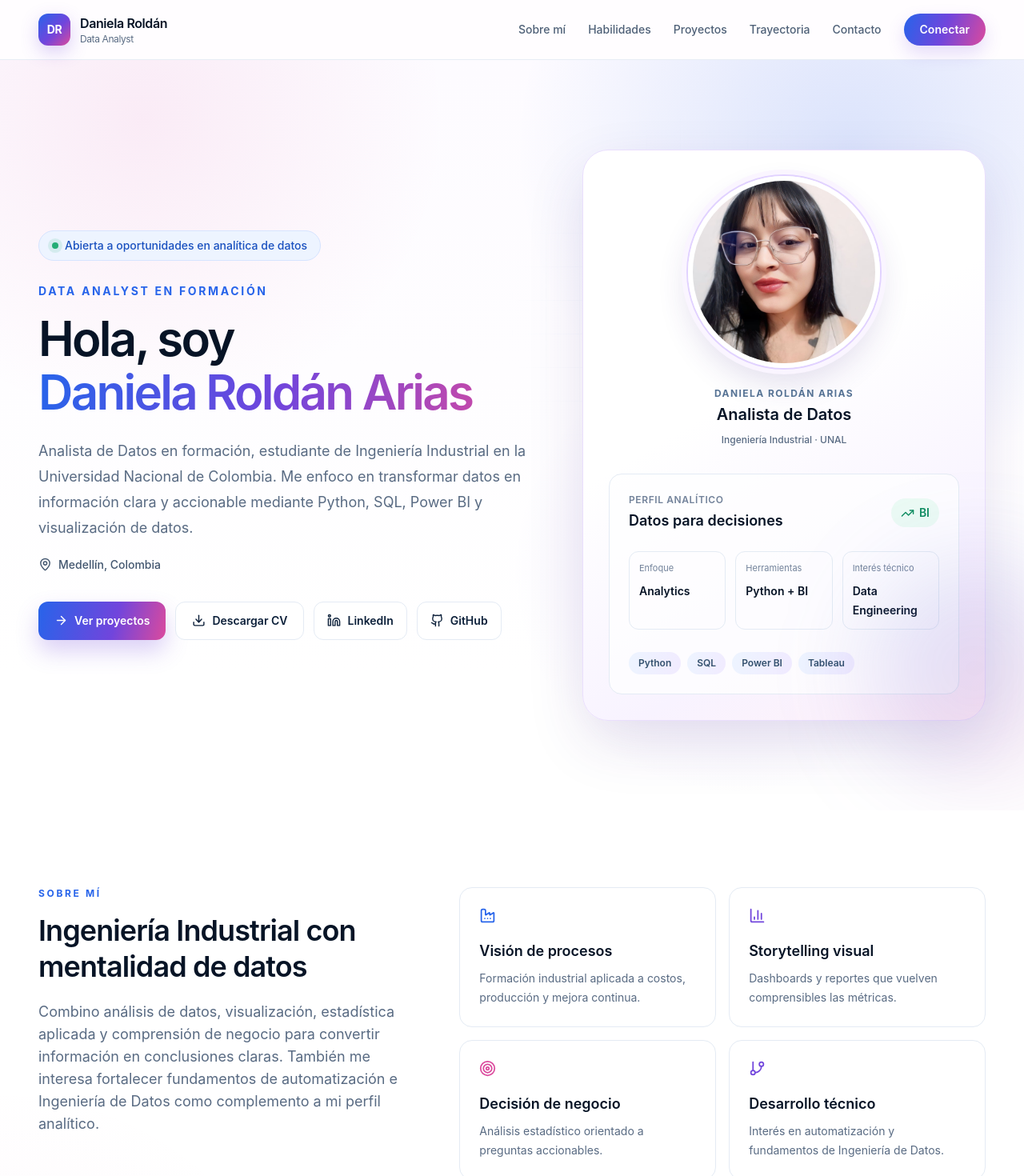
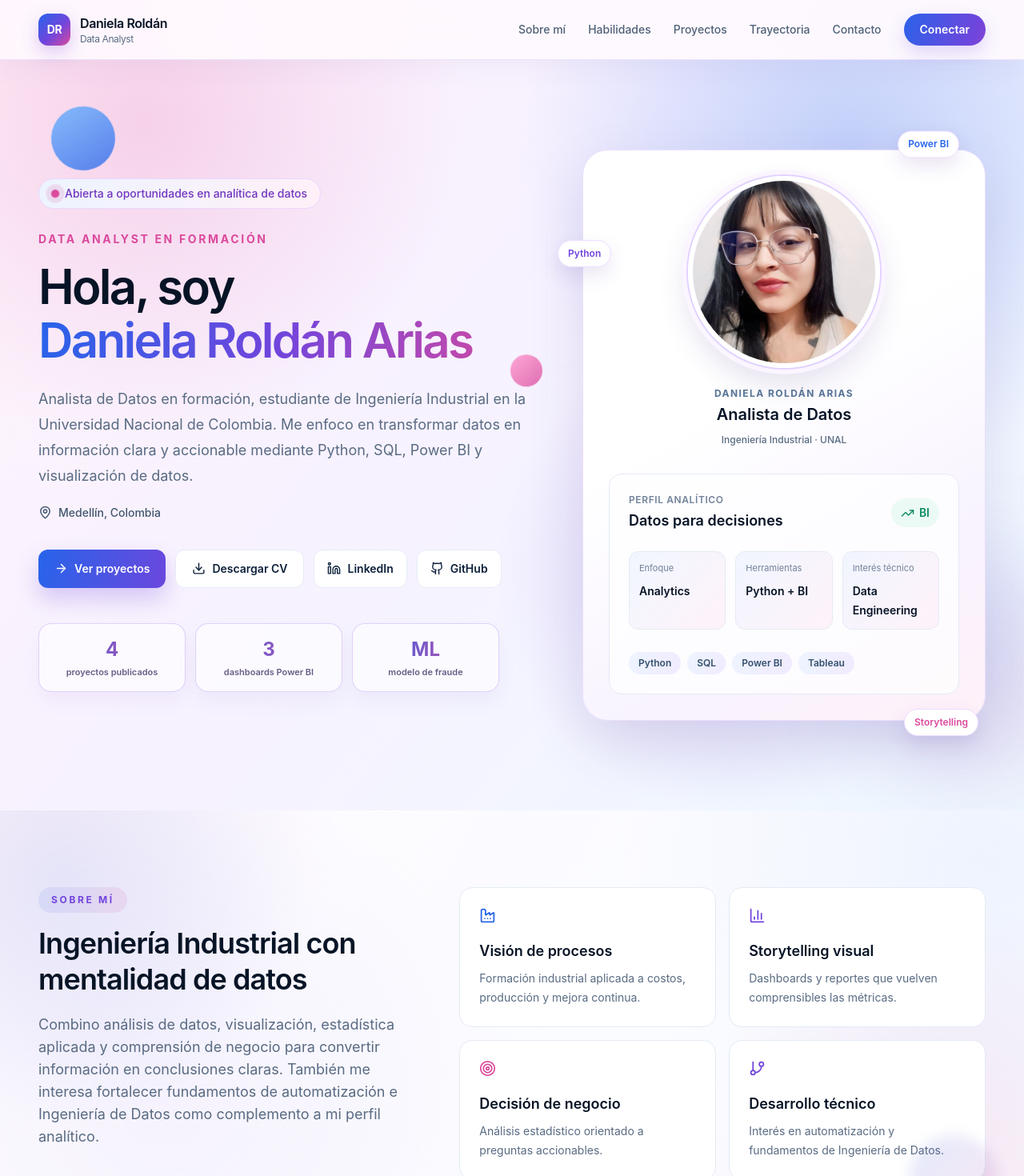
Before and after one commit to droldana-oss/daniela-roldan-portfolio, a React (Vite) app: page / in a window 1280 px wide. Shown: the top 1470 px of the page at 80% size. Built offline with nearby package versions, Linux system fonts and the light colour scheme.

Commit message:
Make portfolio more vibrant and dynamic

```diff
--- a/src/components/About.jsx
+++ b/src/components/About.jsx
@@ -26,7 +26,7 @@ const strengths = [
 
 export function About() {
   return (
-    <section className="section" id="sobre-mi">
+    <section className="section colorful-section" id="sobre-mi">
       <div className="container about-grid">
         <SectionHeading
           eyebrow="Sobre mí"
--- a/src/components/Contact.jsx
+++ b/src/components/Contact.jsx
@@ -5,7 +5,7 @@ import { profile } from "../data/profile";
 export function Contact() {
   return (
     <section className="section contact" id="contacto">
-      <div className="container contact-card">
+      <div className="container contact-card vivid-card">
         <p className="eyebrow">Contacto</p>
         <h2>Conversemos sobre datos y oportunidades</h2>
         <p>
--- a/src/components/Hero.jsx
+++ b/src/components/Hero.jsx
@@ -15,9 +15,18 @@ const indicators = [
   { label: "Interés técnico", value: "Data Engineering" },
 ];
 
+const portfolioStats = [
+  { value: "4", label: "proyectos publicados" },
+  { value: "3", label: "dashboards Power BI" },
+  { value: "ML", label: "modelo de fraude" },
+];
+
 export function Hero() {
   return (
     <section className="hero" id="inicio">
+      <div className="hero-orb orb-blue" aria-hidden="true" />
+      <div className="hero-orb orb-purple" aria-hidden="true" />
+      <div className="hero-orb orb-pink" aria-hidden="true" />
       <div className="container hero-grid">
         <div className="hero-copy">
           <div className="availability">
@@ -62,9 +71,20 @@ export function Hero() {
               GitHub
             </ButtonLink>
           </div>
+          <div className="portfolio-stats" aria-label="Resumen de portafolio">
+            {portfolioStats.map((stat) => (
+              <div key={stat.label}>
+                <strong>{stat.value}</strong>
+                <span>{stat.label}</span>
+              </div>
+            ))}
+          </div>
         </div>
 
         <div className="analytics-card" aria-label="Resumen profesional">
+          <span className="floating-chip chip-dashboard">Power BI</span>
+          <span className="floating-chip chip-python">Python</span>
+          <span className="floating-chip chip-story">Storytelling</span>
           <div className="portrait-frame">
             <img
               className="profile-photo"
--- a/src/index.css
+++ b/src/index.css
@@ -33,12 +33,15 @@ html {
 }
 
 body {
+  position: relative;
   margin: 0;
   min-width: 320px;
   background:
-    radial-gradient(circle at 0% 28%, rgba(219, 74, 157, 0.045), transparent 25rem),
-    radial-gradient(circle at 100% 55%, rgba(113, 69, 220, 0.05), transparent 28rem),
-    #ffffff;
+    radial-gradient(circle at 2% 18%, rgba(219, 74, 157, 0.13), transparent 26rem),
+    radial-gradient(circle at 97% 35%, rgba(39, 100, 234, 0.12), transparent 29rem),
+    radial-gradient(circle at 16% 72%, rgba(113, 69, 220, 0.1), transparent 27rem),
+    linear-gradient(120deg, #fffafd 0%, #f7f7ff 44%, #f7fbff 100%);
+  background-attachment: fixed;
 }
 
 a {
@@ -56,19 +59,21 @@ p {
 
 .section {
   @apply py-20 sm:py-24;
+  position: relative;
   scroll-margin-top: 78px;
 }
 
 .soft {
   background:
-    radial-gradient(circle at 12% 20%, rgba(219, 74, 157, 0.07), transparent 27%),
-    radial-gradient(circle at 90% 82%, rgba(39, 100, 234, 0.08), transparent 29%),
-    #f8f7ff;
+    radial-gradient(circle at 12% 20%, rgba(219, 74, 157, 0.15), transparent 27%),
+    radial-gradient(circle at 90% 82%, rgba(39, 100, 234, 0.14), transparent 29%),
+    linear-gradient(115deg, #fff4fa, #f5efff 50%, #eef7ff);
 }
 
 .eyebrow {
-  @apply mb-4 text-xs font-bold tracking-[0.22em] uppercase;
-  color: var(--color-blue-accent);
+  @apply mb-4 inline-flex rounded-full px-4 py-2 text-xs font-bold tracking-[0.22em] uppercase;
+  color: var(--color-purple-accent);
+  background: linear-gradient(90deg, rgba(39, 100, 234, 0.09), rgba(219, 74, 157, 0.11));
 }
 
 .section-heading {
@@ -92,8 +97,9 @@ p {
 /* Navigation */
 .site-header {
   @apply sticky top-0 z-30 border-b backdrop-blur-xl;
-  border-color: rgba(228, 235, 244, 0.86);
-  background: rgba(255, 253, 255, 0.9);
+  border-color: rgba(228, 214, 252, 0.72);
+  background: rgba(255, 249, 254, 0.84);
+  box-shadow: 0 10px 34px rgba(81, 47, 143, 0.055);
 }
 
 .navbar {
@@ -121,17 +127,29 @@ p {
 }
 
 .desktop-links a:not(.nav-action) {
-  @apply transition-colors;
+  @apply relative transition-colors;
 }
 
 .desktop-links a:not(.nav-action):hover {
-  color: var(--color-blue-accent);
+  color: var(--color-purple-accent);
+}
+
+.desktop-links a:not(.nav-action)::after {
+  content: "";
+  @apply absolute -bottom-2 left-0 h-0.5 w-full origin-left scale-x-0 rounded-full transition-transform;
+  background: linear-gradient(90deg, var(--color-blue-accent), var(--color-pink-accent));
+}
+
+.desktop-links a:not(.nav-action):hover::after {
+  transform: scaleX(1);
 }
 
 .nav-action {
   @apply rounded-full px-5 py-2.5 font-semibold text-white transition-all hover:-translate-y-px;
   background: linear-gradient(110deg, var(--color-blue-accent), var(--color-purple-accent), var(--color-pink-accent));
   box-shadow: 0 10px 22px rgba(113, 69, 220, 0.18);
+  background-size: 180% 180%;
+  animation: gradient-flow 5s ease infinite;
 }
 
 .menu-toggle {
@@ -153,17 +171,17 @@ p {
 .hero {
   @apply relative overflow-hidden py-16 sm:py-24 lg:py-28;
   background:
-    radial-gradient(circle at 83% 12%, rgba(39, 100, 234, 0.16), transparent 31%),
-    radial-gradient(circle at 72% 68%, rgba(113, 69, 220, 0.12), transparent 25%),
-    radial-gradient(circle at 14% 8%, rgba(219, 74, 157, 0.09), transparent 27%),
-    linear-gradient(180deg, #fdfbff 0%, #ffffff 82%);
+    radial-gradient(circle at 83% 12%, rgba(39, 100, 234, 0.25), transparent 31%),
+    radial-gradient(circle at 72% 68%, rgba(113, 69, 220, 0.21), transparent 27%),
+    radial-gradient(circle at 14% 8%, rgba(219, 74, 157, 0.2), transparent 29%),
+    linear-gradient(130deg, #fff3fb 0%, #f7f2ff 42%, #eef8ff 100%);
 }
 
 .hero::before {
   content: "";
   @apply absolute top-12 right-0 h-[540px] w-1/2 opacity-35;
-  background-image: linear-gradient(#dbe6f6 1px, transparent 1px),
-    linear-gradient(90deg, #dbe6f6 1px, transparent 1px);
+  background-image: linear-gradient(rgba(126, 89, 215, 0.18) 1px, transparent 1px),
+    linear-gradient(90deg, rgba(39, 100, 234, 0.15) 1px, transparent 1px);
   background-size: 42px 42px;
   mask-image: radial-gradient(ellipse, black 24%, transparent 72%);
 }
@@ -178,24 +196,50 @@ p {
 
 .hero-grid {
   @apply relative grid items-center gap-14 lg:grid-cols-[1.04fr_0.84fr];
+  z-index: 1;
+}
+
+.hero-orb {
+  @apply absolute rounded-full;
+  pointer-events: none;
+  opacity: 0.78;
+}
+
+.orb-blue {
+  @apply top-20 left-[5%] h-20 w-20;
+  background: linear-gradient(135deg, #67b3ff, var(--color-blue-accent));
+  animation: drift-one 7s ease-in-out infinite alternate;
+}
+
+.orb-purple {
+  @apply right-[6%] bottom-28 h-16 w-16;
+  background: linear-gradient(135deg, #bb92ff, var(--color-purple-accent));
+  animation: drift-two 6s ease-in-out infinite alternate;
+}
+
+.orb-pink {
+  @apply top-[40%] right-[47%] h-10 w-10;
+  background: linear-gradient(135deg, #ff91cb, var(--color-pink-accent));
+  animation: drift-one 5s ease-in-out infinite alternate-reverse;
 }
 
 .availability {
   @apply mb-7 inline-flex items-center gap-2 rounded-full border px-4 py-2 text-sm font-medium;
-  color: #1950bf;
-  border-color: #d6e4ff;
-  background: var(--color-blue-soft);
+  color: #7135bf;
+  border-color: #ead7ff;
+  background: linear-gradient(100deg, var(--color-blue-soft), var(--color-pink-soft));
 }
 
 .availability span {
   @apply h-2 w-2 rounded-full;
-  background: #24ad75;
-  box-shadow: 0 0 0 5px rgba(36, 173, 117, 0.12);
+  background: var(--color-pink-accent);
+  box-shadow: 0 0 0 5px rgba(219, 74, 157, 0.15);
+  animation: pulse-dot 2s ease-in-out infinite;
 }
 
 .hero-role {
   @apply mb-4 text-sm font-bold tracking-[0.19em] uppercase;
-  color: var(--color-blue-accent);
+  color: var(--color-pink-accent);
 }
 
 .hero-copy h1 {
@@ -236,6 +280,12 @@ p {
   @apply text-white;
   background: linear-gradient(105deg, var(--color-blue-accent), var(--color-purple-accent) 60%, var(--color-pink-accent));
   box-shadow: 0 14px 28px rgba(113, 69, 220, 0.25);
+  background-size: 180% 180%;
+}
+
+.button.primary:hover {
+  animation: gradient-flow 2s ease infinite;
+  box-shadow: 0 18px 36px rgba(219, 74, 157, 0.24);
 }
 
 .button.secondary,
@@ -260,10 +310,35 @@ p {
 }
 
 .analytics-card {
-  @apply rounded-[2rem] border bg-white p-6 sm:p-8;
+  @apply relative rounded-[2rem] border bg-white p-6 sm:p-8;
   border-color: #eadffd;
   background: linear-gradient(150deg, #ffffff 42%, #f8f3ff 75%, #fff1f8);
   box-shadow: 0 28px 70px rgba(71, 42, 135, 0.13);
+  animation: card-float 7s ease-in-out infinite;
+}
+
+.floating-chip {
+  @apply absolute rounded-full border bg-white px-3 py-2 text-xs font-semibold;
+  border-color: #edddff;
+  box-shadow: 0 10px 25px rgba(91, 53, 163, 0.13);
+}
+
+.chip-dashboard {
+  @apply -top-5 right-8;
+  color: var(--color-blue-accent);
+  animation: chip-bob 4s ease-in-out infinite;
+}
+
+.chip-python {
+  @apply top-28 -left-8 hidden sm:block;
+  color: var(--color-purple-accent);
+  animation: chip-bob 4.8s ease-in-out infinite reverse;
+}
+
+.chip-story {
+  @apply right-2 -bottom-5 hidden sm:block;
+  color: var(--color-pink-accent);
+  animation: chip-bob 5.4s ease-in-out infinite;
 }
 
 .portrait-frame {
@@ -327,6 +402,7 @@ p {
 .indicator-grid div {
   @apply rounded-xl border p-3;
   border-color: var(--color-line);
+  background: linear-gradient(130deg, rgba(237, 244, 255, 0.78), rgba(255, 240, 248, 0.82));
 }
 
 .indicator-grid small {
@@ -348,7 +424,46 @@ p {
   background: linear-gradient(100deg, var(--color-blue-soft), var(--color-purple-soft));
 }
 
+.portfolio-stats {
+  @apply mt-11 grid max-w-xl grid-cols-3 gap-3;
+}
+
+.portfolio-stats div {
+  @apply rounded-2xl border px-3 py-4 text-center;
+  border-color: rgba(212, 193, 250, 0.72);
+  background: rgba(255, 255, 255, 0.6);
+  box-shadow: 0 12px 24px rgba(103, 67, 166, 0.06);
+}
+
+.portfolio-stats strong {
+  @apply block text-2xl font-bold;
+  color: transparent;
+  background: linear-gradient(100deg, var(--color-blue-accent), var(--color-pink-accent));
+  background-clip: text;
+  -webkit-background-clip: text;
+}
+
+.portfolio-stats span {
+  @apply mt-1 block text-[11px] leading-4 font-semibold;
+  color: #675d86;
+}
+
 /* About and skills */
+.colorful-section {
+  overflow: hidden;
+  background:
+    radial-gradient(circle at 6% 16%, rgba(39, 100, 234, 0.1), transparent 24%),
+    radial-gradient(circle at 93% 80%, rgba(219, 74, 157, 0.11), transparent 26%),
+    rgba(255, 255, 255, 0.48);
+}
+
+.colorful-section::after {
+  content: "";
+  @apply absolute right-8 bottom-10 h-28 w-28 rounded-full;
+  background: linear-gradient(130deg, rgba(39, 100, 234, 0.13), rgba(219, 74, 157, 0.14));
+  filter: blur(8px);
+}
+
 .about-grid {
   @apply grid gap-12 lg:grid-cols-[0.8fr_1.1fr] lg:items-start;
 }
@@ -359,15 +474,27 @@ p {
 
 .strength-card,
 .skill-card {
-  @apply rounded-2xl border bg-white p-6 transition-all duration-200;
+  @apply relative overflow-hidden rounded-2xl border bg-white p-6 transition-all duration-200;
   border-color: var(--color-line);
+}
+
+.strength-card::after,
+.skill-card::after {
+  content: "";
+  @apply absolute -right-6 -bottom-7 h-20 w-20 rounded-full opacity-0 transition-opacity;
+  background: radial-gradient(circle, rgba(219, 74, 157, 0.18), transparent 68%);
 }
 
 .strength-card:hover,
 .skill-card:hover {
-  @apply -translate-y-1;
+  @apply -translate-y-2;
   border-color: #e2d6fa;
   box-shadow: 0 16px 32px rgba(89, 56, 153, 0.1);
+}
+
+.strength-card:hover::after,
+.skill-card:hover::after {
+  opacity: 1;
 }
 
 .strength-card svg,
@@ -450,7 +577,7 @@ p {
 }
 
 .project-card:hover {
-  @apply -translate-y-1;
+  @apply -translate-y-2;
   border-color: #dcccf8;
   box-shadow: 0 18px 44px rgba(91, 53, 163, 0.12);
 }
@@ -530,6 +657,12 @@ p {
   border-color: var(--color-line);
   background: #f7f9fc;
   box-shadow: 0 10px 26px rgba(72, 43, 138, 0.09);
+  transition: transform 280ms ease, box-shadow 280ms ease;
+}
+
+.project-card:hover .project-image {
+  transform: scale(1.025);
+  box-shadow: 0 18px 34px rgba(85, 44, 166, 0.16);
 }
 
 .project-metric {
@@ -568,7 +701,7 @@ p {
   background:
     radial-gradient(circle at 12% 22%, rgba(219, 74, 157, 0.23), transparent 25%),
     radial-gradient(circle at 84% 76%, rgba(39, 100, 234, 0.25), transparent 31%),
-    linear-gradient(120deg, #071426, #16123d 56%, #311344);
+    linear-gradient(120deg, #090e33, #251353 52%, #53194d);
   color: #f8fbff;
 }
 
@@ -591,7 +724,7 @@ p {
 .path-item {
   @apply relative rounded-2xl border p-6;
   border-color: rgba(173, 194, 220, 0.15);
-  background: rgba(255, 255, 255, 0.04);
+  background: linear-gradient(145deg, rgba(255, 255, 255, 0.085), rgba(255, 255, 255, 0.035));
   transition: background 180ms ease, transform 180ms ease, border-color 180ms ease;
 }
 
@@ -603,7 +736,7 @@ p {
 
 .path-item > span {
   @apply mb-7 inline-block text-xs font-bold tracking-widest;
-  color: #6ca0ff;
+  color: #ff91d0;
 }
 
 .path-item h3 {
@@ -654,6 +787,18 @@ p {
   transition: transform 180ms ease, border-color 180ms ease, box-shadow 180ms ease;
 }
 
+.certificate:nth-child(3n + 1) {
+  background: linear-gradient(145deg, #ffffff, #eef6ff);
+}
+
+.certificate:nth-child(3n + 2) {
+  background: linear-gradient(145deg, #ffffff, #f5efff);
+}
+
+.certificate:nth-child(3n) {
+  background: linear-gradient(145deg, #ffffff, #fff0f8);
+}
+
 .certificate:hover {
   @apply -translate-y-1;
   border-color: #e0d1fb;
@@ -693,12 +838,34 @@ p {
 }
 
 .contact-card {
-  @apply rounded-[2rem] px-6 py-14 text-center sm:px-12;
+  @apply relative overflow-hidden rounded-[2rem] px-6 py-14 text-center sm:px-12;
   border: 1px solid #ebddfb;
   background:
     radial-gradient(circle at 8% 0%, rgba(219, 74, 157, 0.12), transparent 32%),
     radial-gradient(circle at 95% 100%, rgba(39, 100, 234, 0.13), transparent 35%),
-    linear-gradient(115deg, #f4f8ff, #faf3ff 52%, #fff2f8);
+    linear-gradient(115deg, #eaf5ff, #f4eaff 48%, #ffe8f4);
+  box-shadow: 0 24px 56px rgba(113, 69, 220, 0.12);
+}
+
+.vivid-card::before,
+.vivid-card::after {
+  content: "";
+  @apply absolute rounded-full;
+}
+
+.vivid-card::before {
+  @apply -top-16 -left-16 h-44 w-44;
+  background: rgba(39, 100, 234, 0.15);
+}
+
+.vivid-card::after {
+  @apply -right-14 -bottom-16 h-48 w-48;
+  background: rgba(219, 74, 157, 0.17);
+}
+
+.vivid-card > * {
+  position: relative;
+  z-index: 1;
 }
 
 .contact-card h2 {
@@ -716,7 +883,8 @@ p {
 
 .footer {
   @apply border-t py-7;
-  border-color: var(--color-line);
+  border-color: #e6d7fa;
+  background: linear-gradient(90deg, #f4f8ff, #faf1ff, #fff1f7);
 }
 
 .footer-inner {
@@ -730,6 +898,66 @@ p {
   }
   to {
     transform: translate3d(-28px, 18px, 0) scale(1.06);
+  }
+}
+
+@keyframes drift-one {
+  from {
+    transform: translateY(0) rotate(0deg);
+  }
+  to {
+    transform: translateY(-22px) rotate(14deg);
+  }
+}
+
+@keyframes drift-two {
+  from {
+    transform: translate3d(0, 0, 0) scale(1);
+  }
+  to {
+    transform: translate3d(-18px, -16px, 0) scale(1.1);
+  }
+}
+
+@keyframes chip-bob {
+  0%,
+  100% {
+    transform: translateY(0);
+  }
+  50% {
+    transform: translateY(-8px);
+  }
+}
+
+@keyframes pulse-dot {
+  0%,
+  100% {
+    transform: scale(1);
+  }
+  50% {
+    transform: scale(1.3);
+  }
+}
+
+@keyframes card-float {
+  0%,
+  100% {
+    transform: translateY(0);
+  }
+  50% {
+    transform: translateY(-7px);
+  }
+}
+
+@keyframes gradient-flow {
+  0% {
+    background-position: 0% 50%;
+  }
+  50% {
+    background-position: 100% 50%;
+  }
+  100% {
+    background-position: 0% 50%;
   }
 }
 
@@ -755,4 +983,8 @@ p {
   .indicator-grid {
     grid-template-columns: 1fr;
   }
+
+  .portfolio-stats {
+    grid-template-columns: 1fr;
+  }
 }
```
